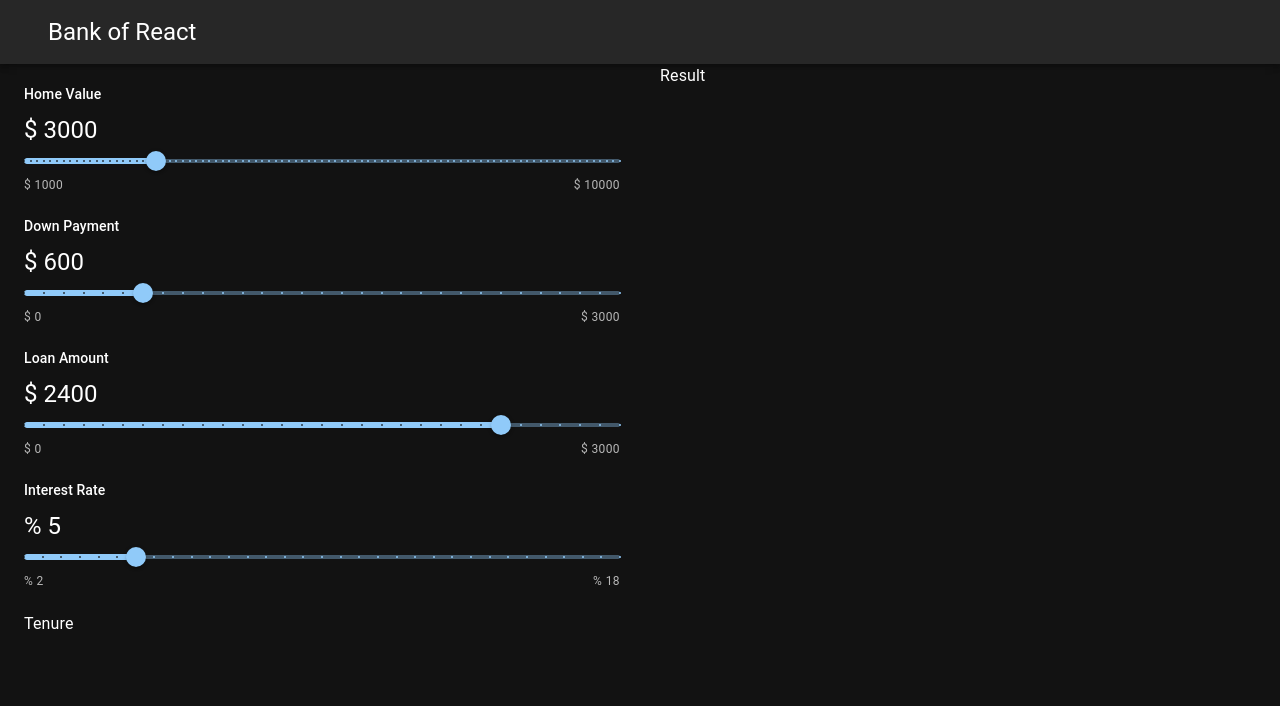
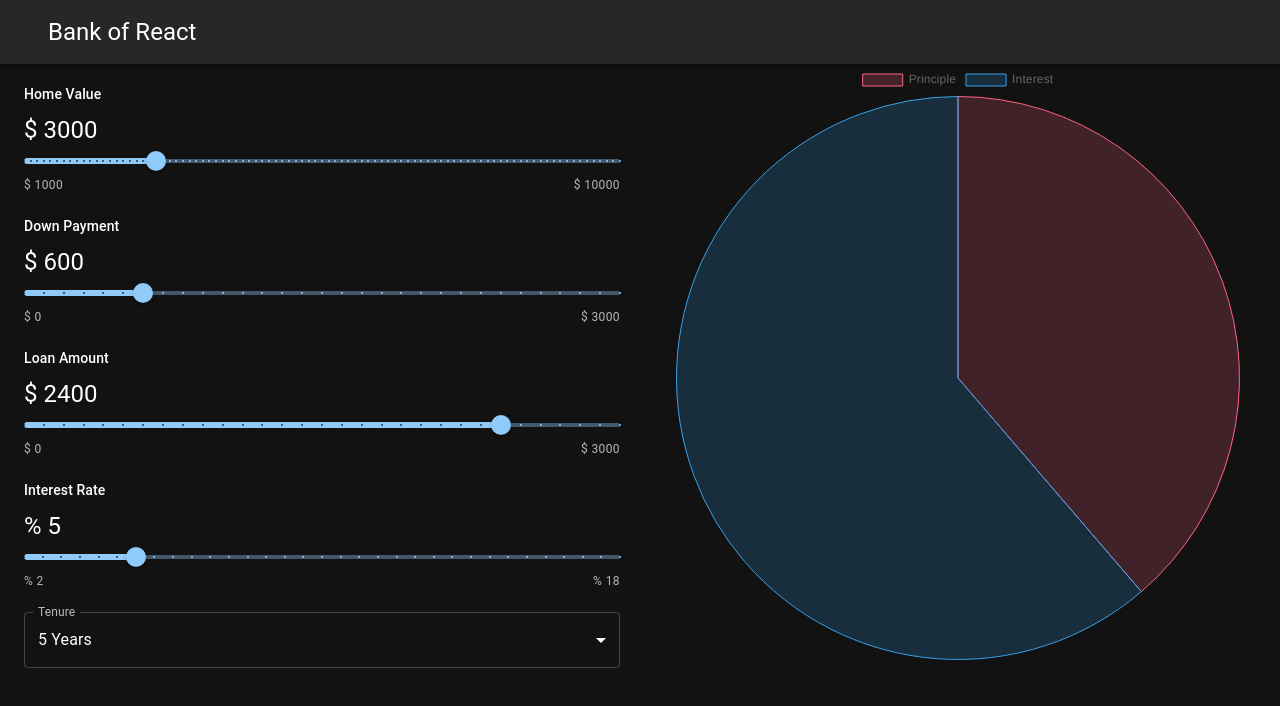
Before and after one commit to tanvir35web/Bank-of-React, a React app: page / in a window 1280 px wide. Shown: the top 706 px of the page. Built offline with nearby package versions, Linux system fonts and the light colour scheme; the HTML template or start-up script is replaced by a standard one.

Commit message:
pi chart added

```diff
--- a/src/App.jsx
+++ b/src/App.jsx
@@ -21,11 +21,11 @@ function App() {
       <Container maxWidth="xl">
         <Grid container spacing={5}>
           <Grid item md={6}>
-            <SliderSelect data={data} setData={setData}/>
-            <Tenure />
+            <SliderSelect data={data} setData={setData} />
+            <Tenure data={data} setData={setData} />
           </Grid>
           <Grid item md={6}>
-            <Result />
+            <Result data={data} />
           </Grid>
         </Grid>
       </Container>
--- a/src/Result.jsx
+++ b/src/Result.jsx
@@ -1,9 +1,29 @@
-import React from 'react'
+import React from "react";
+import { Chart as ChartJS, ArcElement, Tooltip, Legend } from "chart.js";
+import { Pie } from "react-chartjs-2";
 
-const Result = () => {
+ChartJS.register(ArcElement, Tooltip, Legend);
+
+const Result = ({ data }) => {
+  const { homeValue, downPayment, loanAmount, loanTerm, interestRate } = data;
+
+  const piChartData = {
+    labels: ["Principle", "Interest"],
+    datasets: [
+      {
+        label: "Ration of Principle and Interest",
+        data: [12, 19],
+        backgroundColor: ["rgba(255, 99, 132, 0.2)", "rgba(54, 162, 235, 0.2)"],
+        borderColor: ["rgba(255, 99, 132, 1)", "rgba(54, 162, 235, 1)"],
+        borderWidth: 1,
+      },
+    ],
+  };
   return (
-    <div>Result</div>
-  )
-}
+    <div>
+      <Pie data={piChartData} />
+    </div>
+  );
+};
 
-export default Result
+export default Result;
--- a/src/Tenure.jsx
+++ b/src/Tenure.jsx
@@ -1,9 +1,35 @@
-import React from 'react'
+import * as React from 'react';
+import InputLabel from '@mui/material/InputLabel';
+import MenuItem from '@mui/material/MenuItem';
+import FormControl from '@mui/material/FormControl';
+import Select from '@mui/material/Select';
 
-const Tenure = () => {
+export default function Tenure({data, setData}) {
+
+
+  const handleChange = (event) => {
+    setData({...data, loanTerm:event.target.value})
+  };
+  console.log(data);
+
   return (
-    <div>Tenure</div>
-  )
+
+      <FormControl fullWidth>
+        <InputLabel id="demo-simple-select-label">Tenure</InputLabel>
+        <Select
+          labelId="demo-simple-select-label"
+          id="demo-simple-select"
+          value={data.loanTerm}
+          defaultValue={5}
+          label="Tenure"
+          onChange={handleChange}
+        >
+          <MenuItem value={5}>5 Years</MenuItem>
+          <MenuItem value={10}>10 Years</MenuItem>
+          <MenuItem value={15}>15 Years</MenuItem>
+          <MenuItem value={20}>20 Years</MenuItem>
+          <MenuItem value={25}>25 Years</MenuItem>
+        </Select>
+      </FormControl>
+  );
 }
-
-export default Tenure
```
